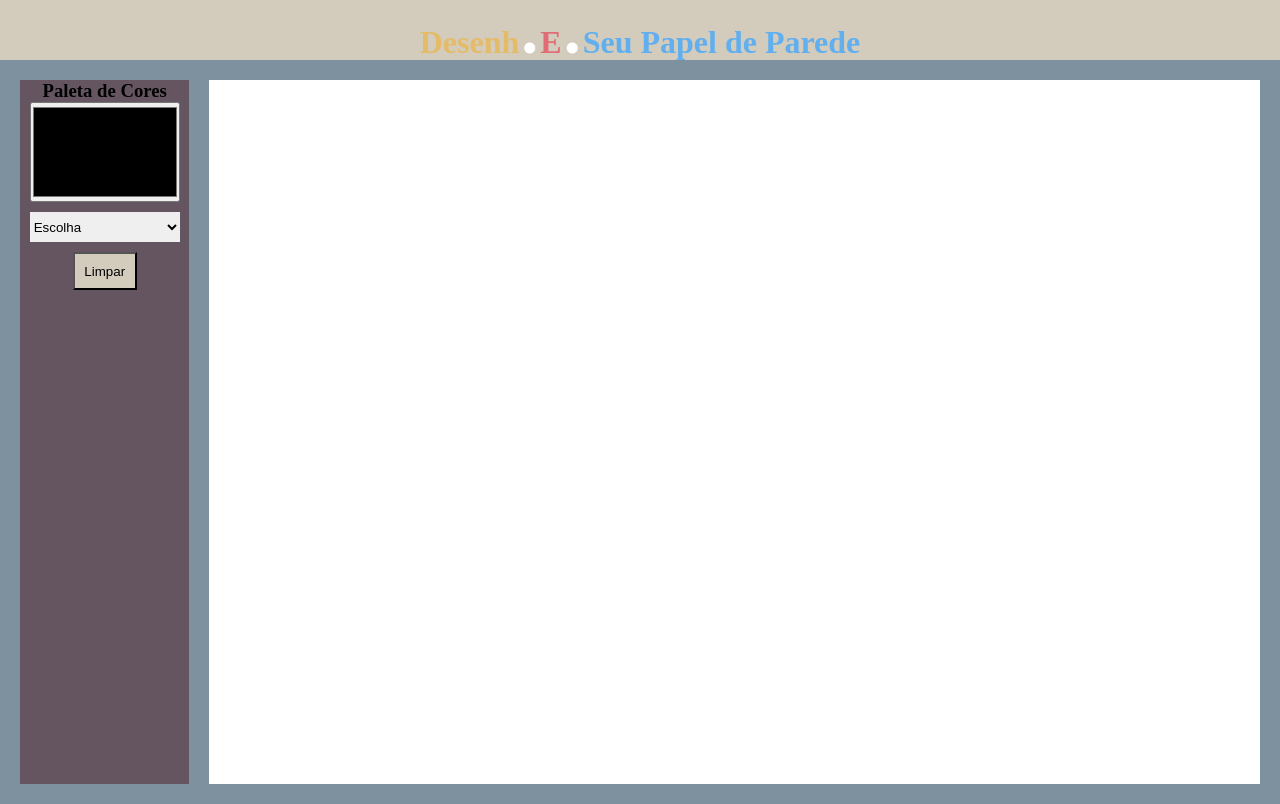
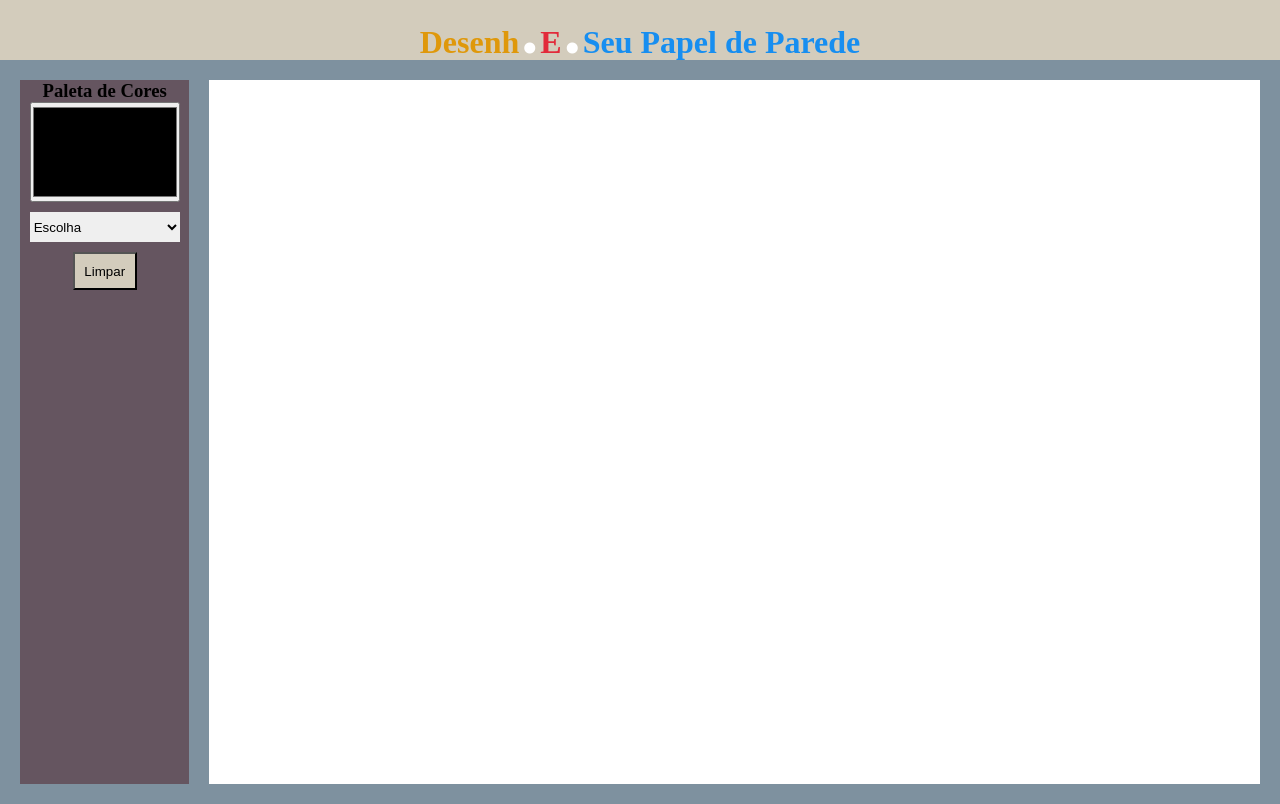
Before and after one commit to henrymzs/drawing, a plain HTML site: page src/templates/drawing.html in a window 1280 px wide. Drawn offline with Linux system fonts and the light colour scheme.

Commit message:
fix: improving css of drawing.css file

```diff
--- a/src/styles/drawing.css
+++ b/src/styles/drawing.css
@@ -15,6 +15,27 @@
     width: 100%;
     height: 60px;
     background-color: #D3CCBC;
+    display: flex;
+    justify-content: center;
+    align-items: center;
+}
+
+.text_primary {
+    color: #df980b;
+}
+
+.point {
+    color: #FFFFFF;
+    font-size: 68px;
+    margin: 2px;
+}
+
+.e_text {
+    color: #e22a3a;
+}
+
+.text_secondary {
+    color: #178ef0;
 }
 
 #main {
@@ -77,28 +98,3 @@
     height: 40px;
     color: #e7bf0a;
 }
-
-#header {
-    justify-content: center;
-    align-items: center;
-    display: flex;
-}
-
-
-.text_primary {
-    color: #E4BB68;
-}
-
-.point {
-    color: #FFFFFF;
-    font-size: 68px;
-    margin: 2px;
-}
-
-.e_text {
-    color: #E06C75;
-}
-
-.text_secondary {
-    color: #61AFEF;
-}
```
